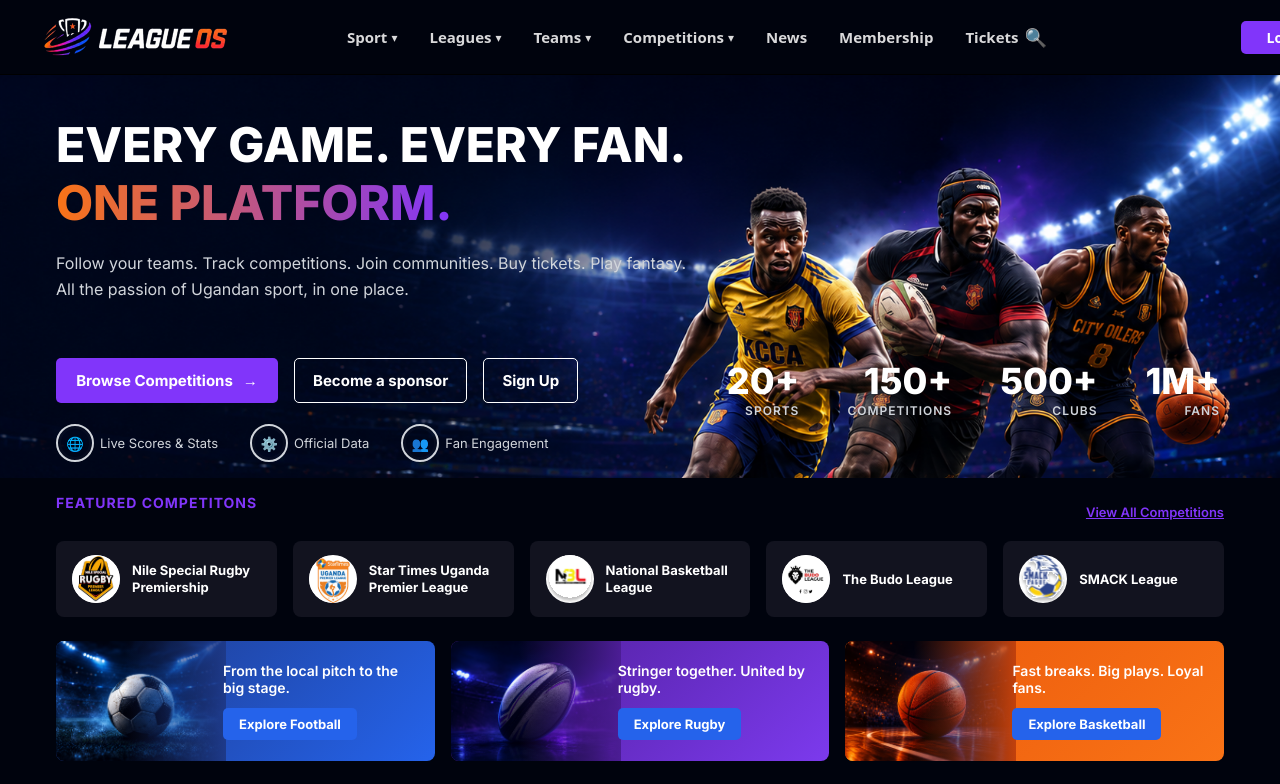
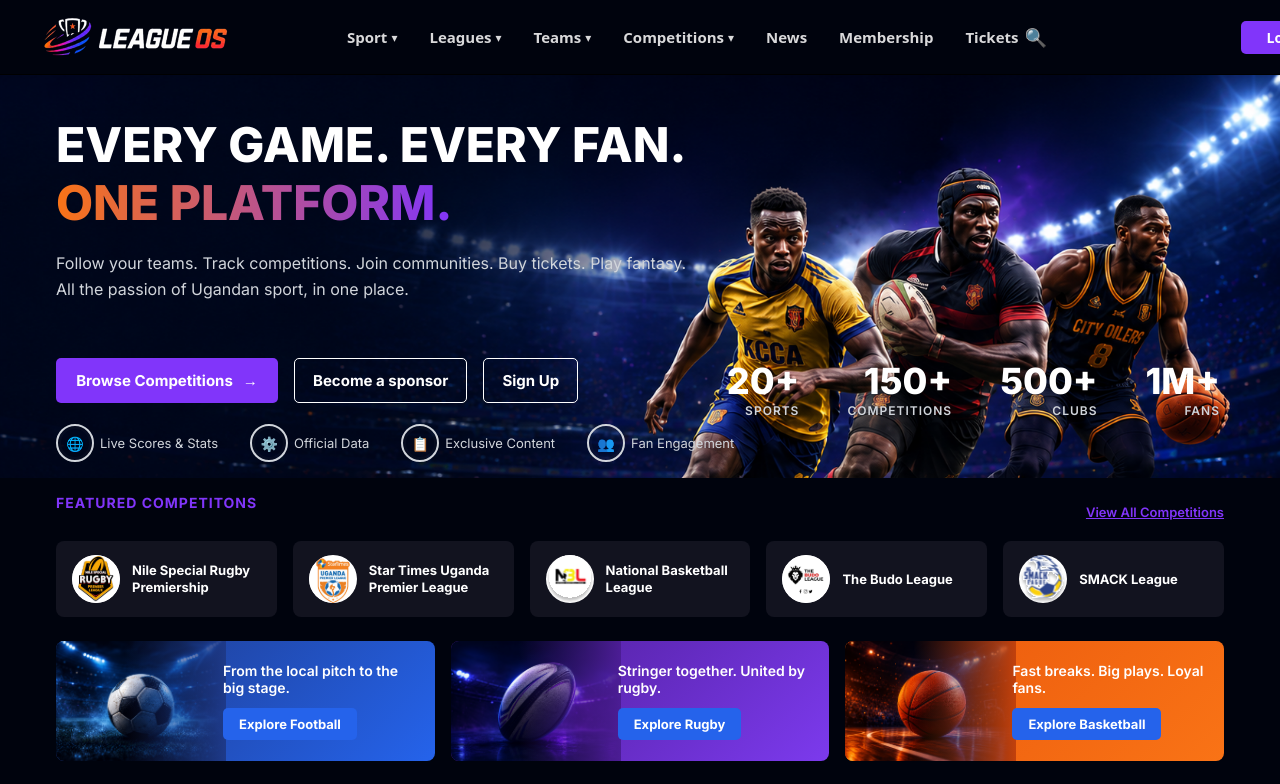
Before and after one commit to UFE-LEAGUE-OS/ufe-league-os-frontend, a React (Vite) app: page / in a window 1280 px wide. Shown: the top 784 px of the page. Built offline with nearby package versions, Linux system fonts and the light colour scheme; no server answers.

Commit message:
fix: restore Exclusive Content feature icon and fix Hero.tsx structure

```diff
--- a/src/components/Hero.tsx
+++ b/src/components/Hero.tsx
@@ -51,6 +51,9 @@ function Hero() {
     <span className="feature-icon">⚙️</span> Official Data
   </div>
   <div className="feature">
+    <span className="feature-icon">📋</span> Exclusive Content
+  </div>
+  <div className="feature">
     <span className="feature-icon">👥</span> Fan Engagement
   </div>
 </div>
```
Lines whose indentation alone changed are shown as unchanged.
